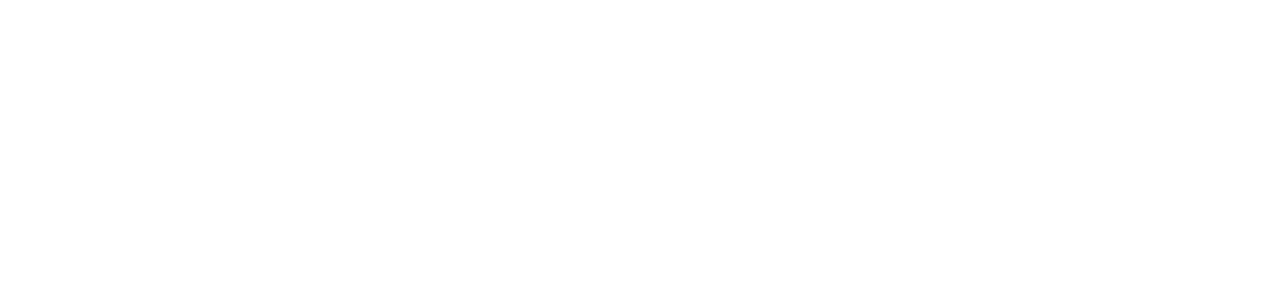
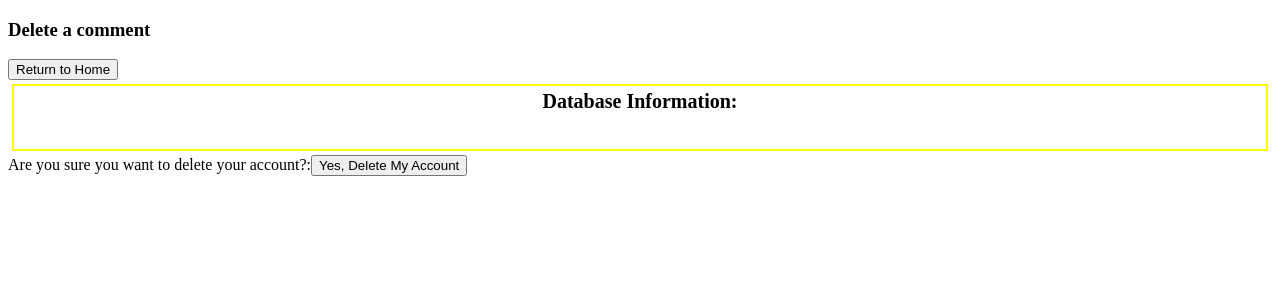
Before and after one commit to DutsAndrew/blog-cms, a Next.js app: page /account/delete in a window 1280 px wide. Shown: the top 300 px of the page. Built offline with nearby package versions, Linux system fonts and the light colour scheme.

Commit message:
added deleteAccount component, added error handling for login component

```diff
--- a/app/account/delete/page.tsx
+++ b/app/account/delete/page.tsx
@@ -1,8 +1,87 @@
+'use client';
+
+import Link from "next/link";
+import styles from '../../page.module.css';
+import { useState } from "react";
+import { DeleteAccountState } from "@/types/interfaces";
+
 const DeleteAccount = () => {
+
+  const [apiResponse, setApiResponse] = useState<DeleteAccountState>({
+    message: '',
+    account: '',
+  });
+
+  const handleAccountUpdateFormSubmit = (e: React.FormEvent): void => {
+    e.preventDefault();
+    const token = sessionStorage.getItem("token");
+    if (token) {
+      makeDeleteRequest(token);
+    };
+  };
+
+  const makeDeleteRequest = async (token: string): Promise<void> => {
+      const url = 'http://localhost:8080/api/user/delete';
+      const makeDeleteRequest = await fetch(url, {
+        method: 'POST',
+        headers: {
+          'Accept': 'application/json',
+          'Authorization': `Bearer ${token}`,
+        },
+      });
+      const response = await makeDeleteRequest.json();
+      if (response.account) {
+        // account deletion was successful
+        setApiResponse({
+          message: response.message,
+          account: response.account,
+        });
+        sessionStorage.removeItem("token");
+        alert("You have been signed out");
+      } else {
+        // deletion unsuccessful
+        setApiResponse({
+          message: response.message,
+        });
+      };
+  };
+
   return (
-    <p>
+    <section className={styles.deleteCommentContainer}>
+      <h1 className={styles.headerTitle}>Delete a comment</h1>
+        <Link href={'/'}>
+          <button className="return-btn">
+            Return to Home
+          </button>
+        </Link>
 
-    </p>
+        <div className={styles.apiResponseContainer}>
+          <h1 className={styles.apiHeaderText}>Database Information:</h1>
+          <p className={styles.apiMessageText}>
+            {apiResponse.message}
+          </p>
+          <p className={styles.apiAccountObject}>
+            {apiResponse.account ? apiResponse.account : ""}
+          </p>
+        </div>
+
+        <form
+          className={styles.accountUpdateForm}
+          onSubmit={(e) => handleAccountUpdateFormSubmit(e)}
+        >
+          <div className={styles.formGroup}>
+            <label htmlFor="deleteAccount">
+              Are you sure you want to delete your account?:
+              <button
+                className={styles.accountUpdateFormBtn}
+                type="submit"
+              >
+                Yes, Delete My Account
+              </button>
+            </label>
+          </div>
+        </form>
+    </section>
   );
 };
 
```
Also changed, not shown: app/account/login/page.tsx (+32 -9 lines), types/interfaces.ts (+12 -0 lines).
